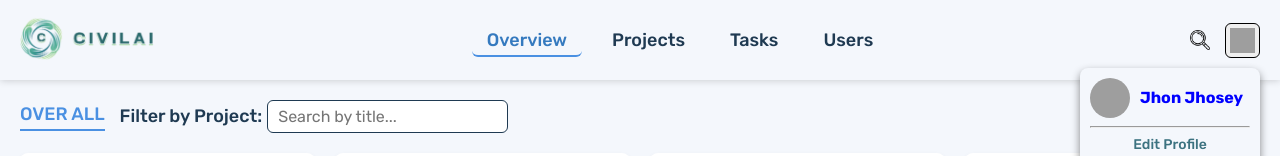
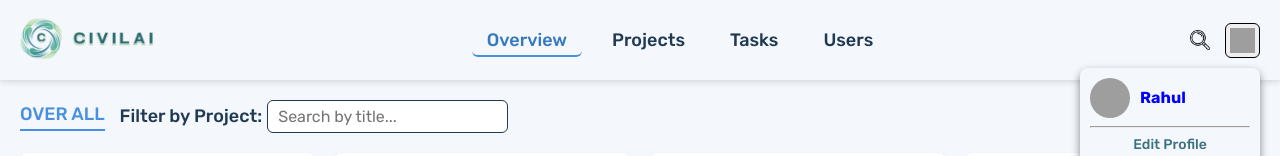
Before and after one commit to SriHariJagan/CIVIL-AI, a React (Vite) app: page / in a window 1280 px wide. Both pictures are taken after a click on the button 1242 px from the left and 40 px from the top of the page. Shown: the top 156 px of the page. Built offline with nearby package versions, Linux system fonts and the light colour scheme; grey boxes are pictures that could not be loaded.

Commit message:
Add files via upload

```diff
--- a/src/Pages/Header/Header.jsx
+++ b/src/Pages/Header/Header.jsx
@@ -71,7 +71,7 @@ const Header = () => {
             <div className={styles.adminDropdown}>
               <div className={styles.profileHeader}>
                 <img src={avathar} alt="Avatar" className={styles.profilePic} />
-                <span className={styles.username}>Jhon Jhosey</span>
+                <span className={styles.username}>Rahul</span>
               </div>
               <hr />
               <ul>
```
